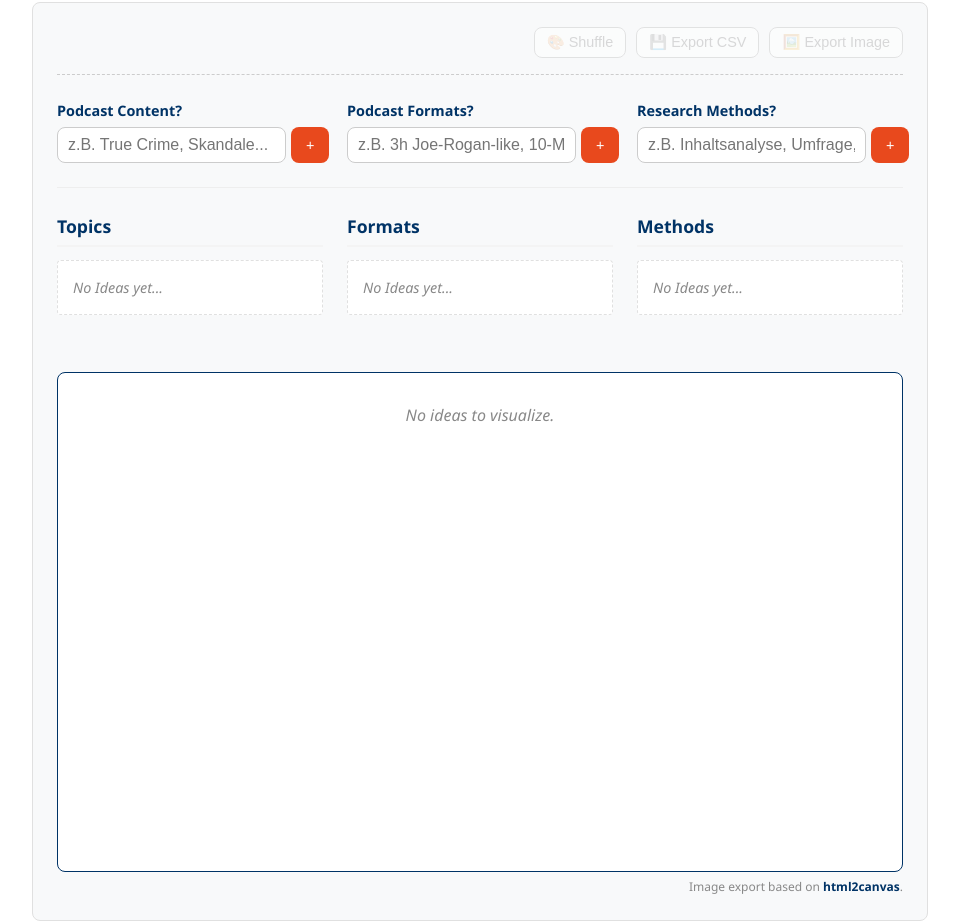
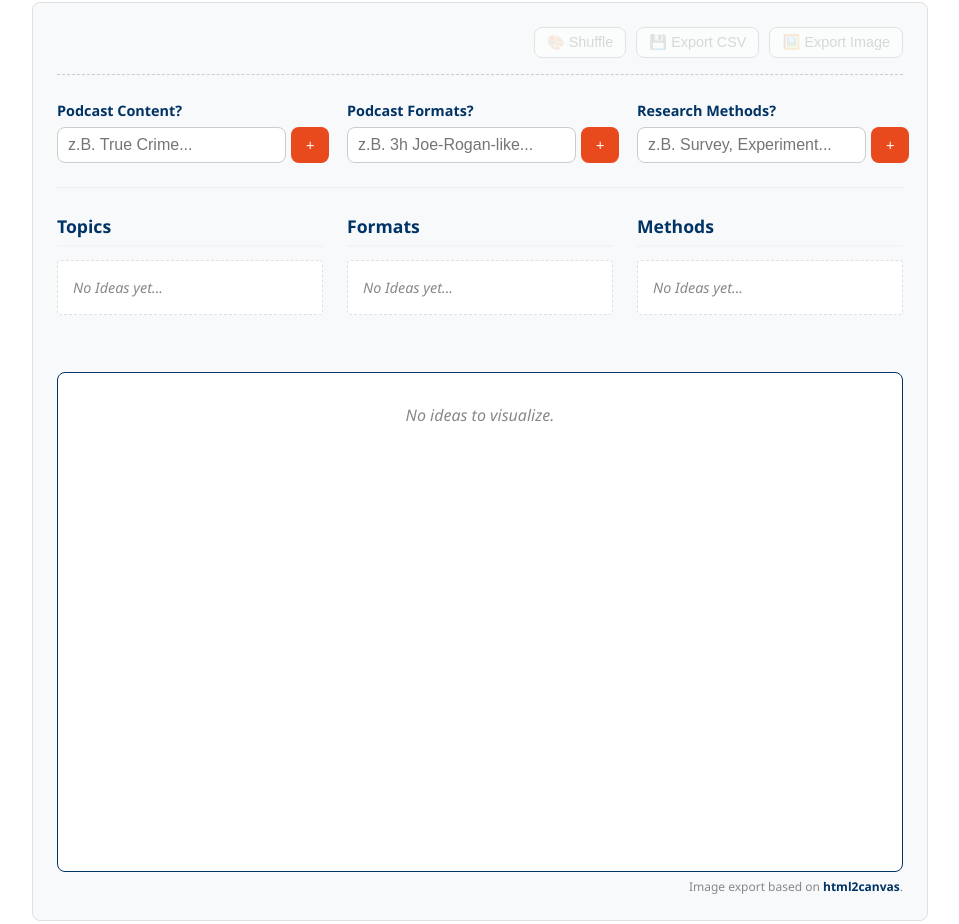
Before and after one commit to Logophoman/media-research-ws-2025-2026, a plain HTML site: page session1.html in a window 1280 px wide. Shown: the part 4579-5503 px from the top of the page, without its empty margins (160-1119 px from the left). Drawn offline with nearby package versions, Linux system fonts and the light colour scheme.

Commit message:
de -> en

```diff
--- a/session1.html
+++ b/session1.html
@@ -563,7 +563,7 @@
                     <div class="input-group">
                         <label for="brainstorm-input-topic">Podcast Content?</label>
                         <div class="input-row">
-                            <input type="text" id="brainstorm-input-topic" placeholder="z.B. True Crime, Skandale...">
+                            <input type="text" id="brainstorm-input-topic" placeholder="z.B. True Crime...">
                             <button type="button" id="btn-add-topic" title="Thema hinzufügen">+</button>
                         </div>
                     </div>
@@ -571,7 +571,7 @@
                         <label for="brainstorm-input-platform">Podcast Formats?</label>
                         <div class="input-row">
                             <input type="text" id="brainstorm-input-platform"
-                                placeholder="z.B. 3h Joe-Rogan-like, 10-Minute-Podcasts...">
+                                placeholder="z.B. 3h Joe-Rogan-like...">
                             <button type="button" id="btn-add-platform" title="Plattform/Medium hinzufügen">+</button>
                         </div>
                     </div>
@@ -579,7 +579,7 @@
                         <label for="brainstorm-input-method">Research Methods?</label>
                         <div class="input-row">
                             <input type="text" id="brainstorm-input-method"
-                                placeholder="z.B. Inhaltsanalyse, Umfrage, Experiment...">
+                                placeholder="z.B. Survey, Experiment...">
                             <button type="button" id="btn-add-method" title="Methode hinzufügen">+</button>
                         </div>
                     </div>
```
